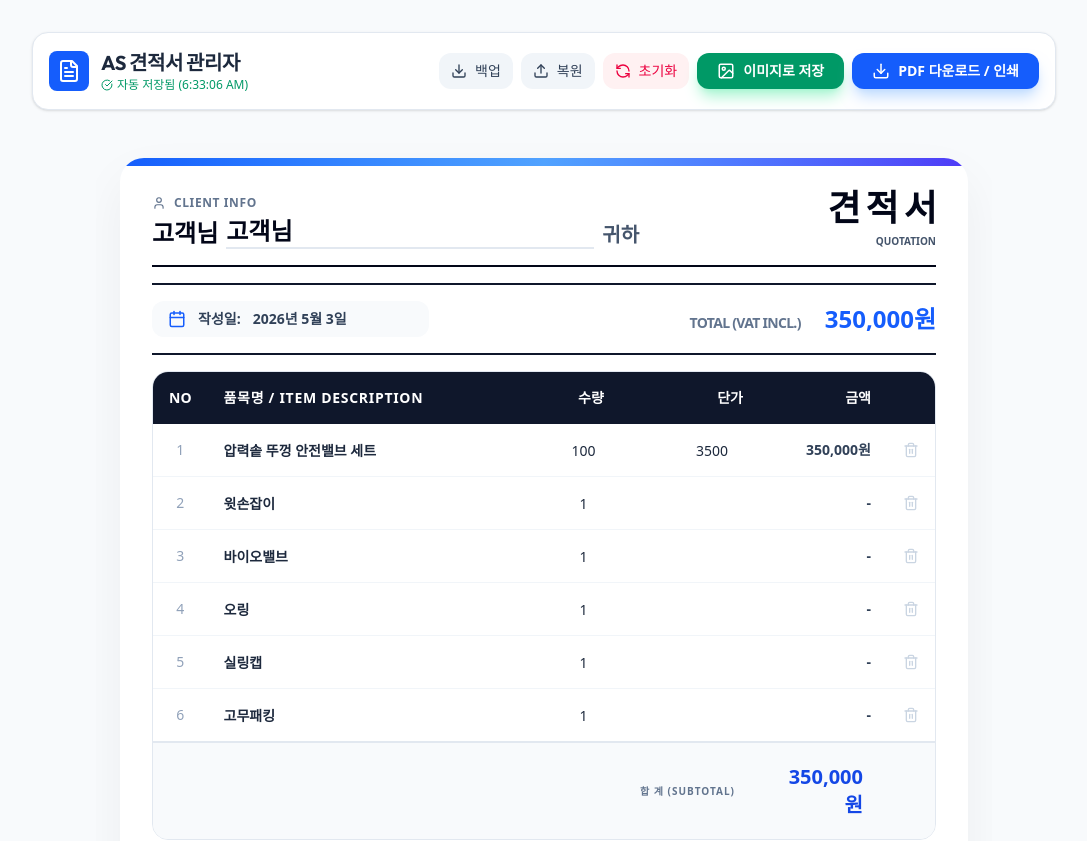
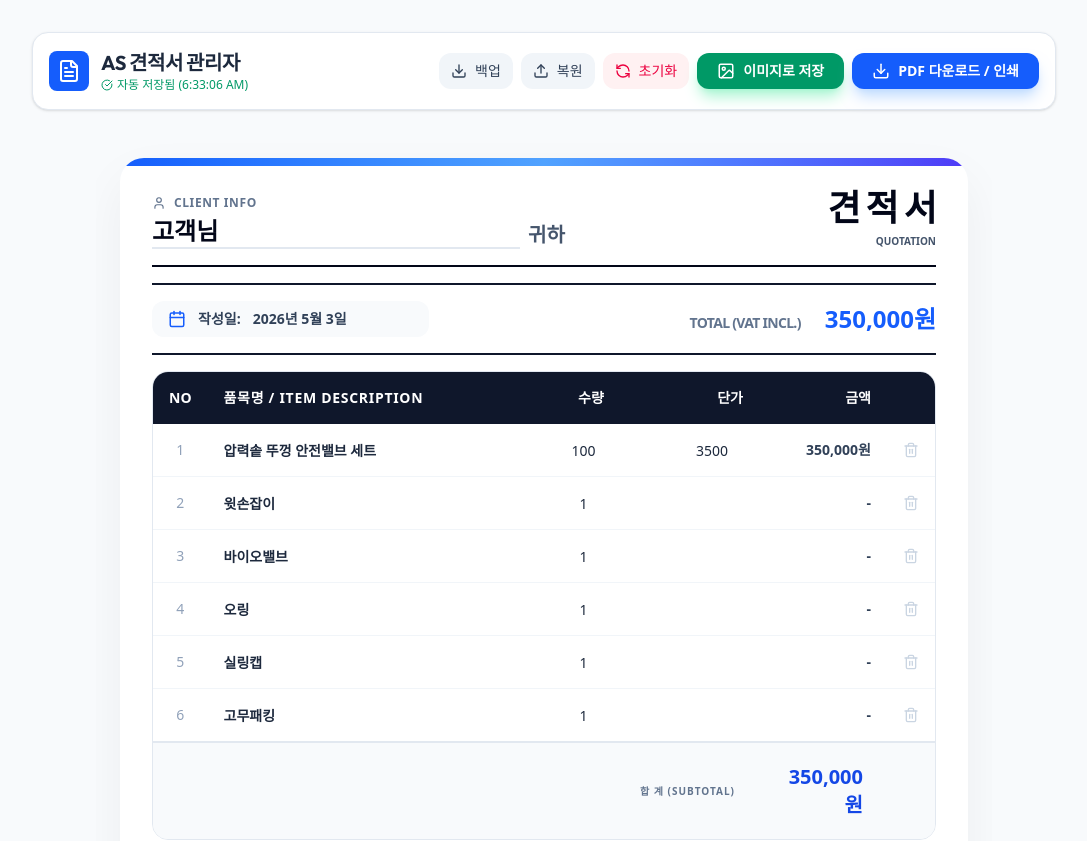
Before and after one commit to kisung6943-blip/silitpressure-cooker-as, a React (Vite) app: page / in a window 1280 px wide. Shown: the top 841 px of the page, without its empty margins (96-1183 px from the left). Built offline with nearby package versions, Linux system fonts and the light colour scheme.

Commit message:
Remove redundant 'Customer' text from header

```diff
--- a/src/App.tsx
+++ b/src/App.tsx
@@ -301,12 +301,11 @@ export default function App() {
               <span className="text-xs font-bold uppercase tracking-wider">Client Info</span>
             </div>
             <div className="flex items-end gap-2 group focus-within:border-blue-700 transition-colors">
-              <span className="text-2xl font-black text-slate-950 whitespace-nowrap">고객님</span>
               <input
                 type="text"
                 value={clientName}
                 onChange={(e) => setClientName(e.target.value)}
-                className="text-2xl font-black text-slate-950 border-b-2 border-slate-200 focus:border-blue-700 focus:outline-none bg-transparent min-w-[150px]"
+                className="text-2xl font-black text-slate-950 border-b-2 border-slate-200 focus:border-blue-700 focus:outline-none bg-transparent min-w-[200px]"
                 placeholder="성함 입력"
               />
               <span className="text-xl font-bold text-slate-600 whitespace-nowrap">귀하</span>
```
